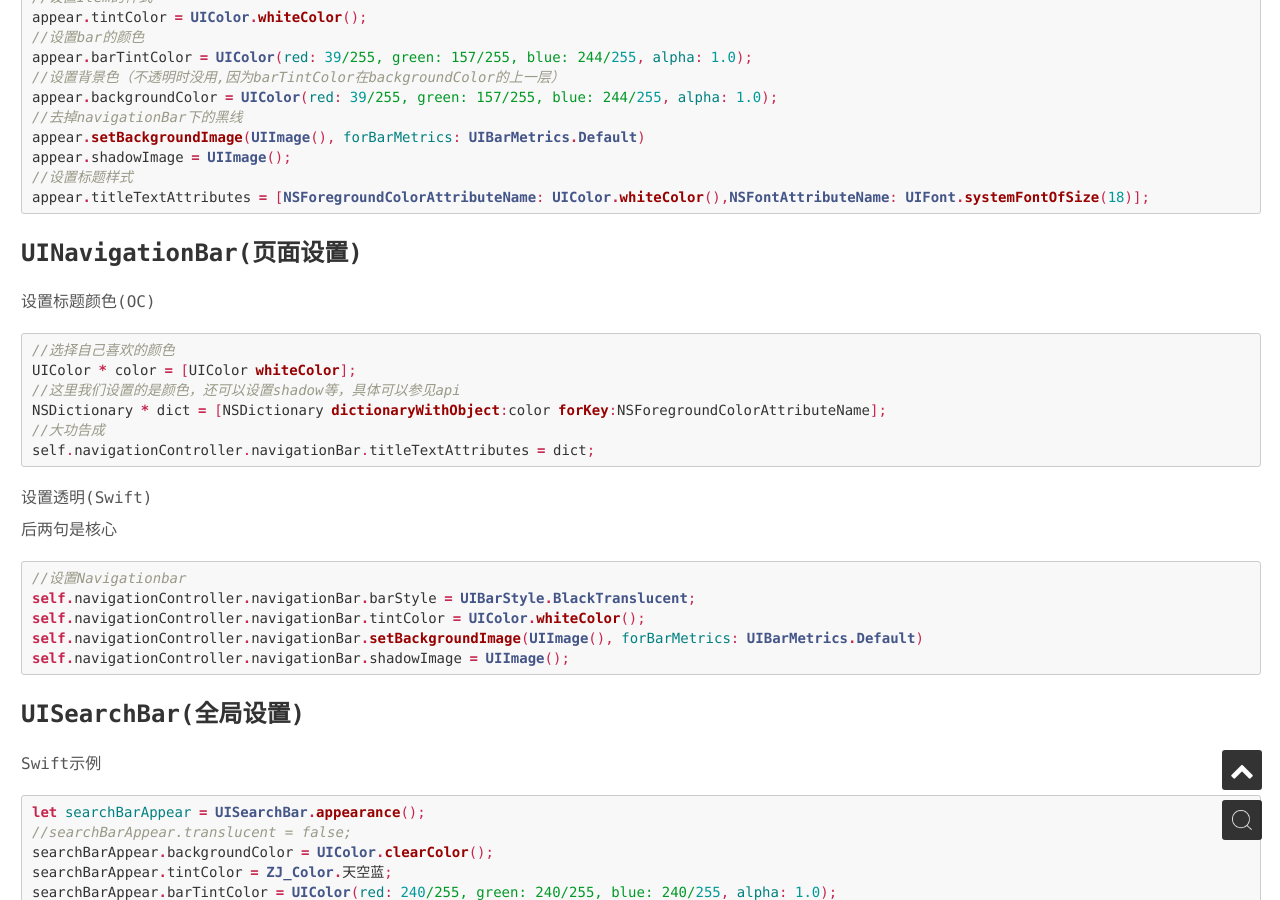
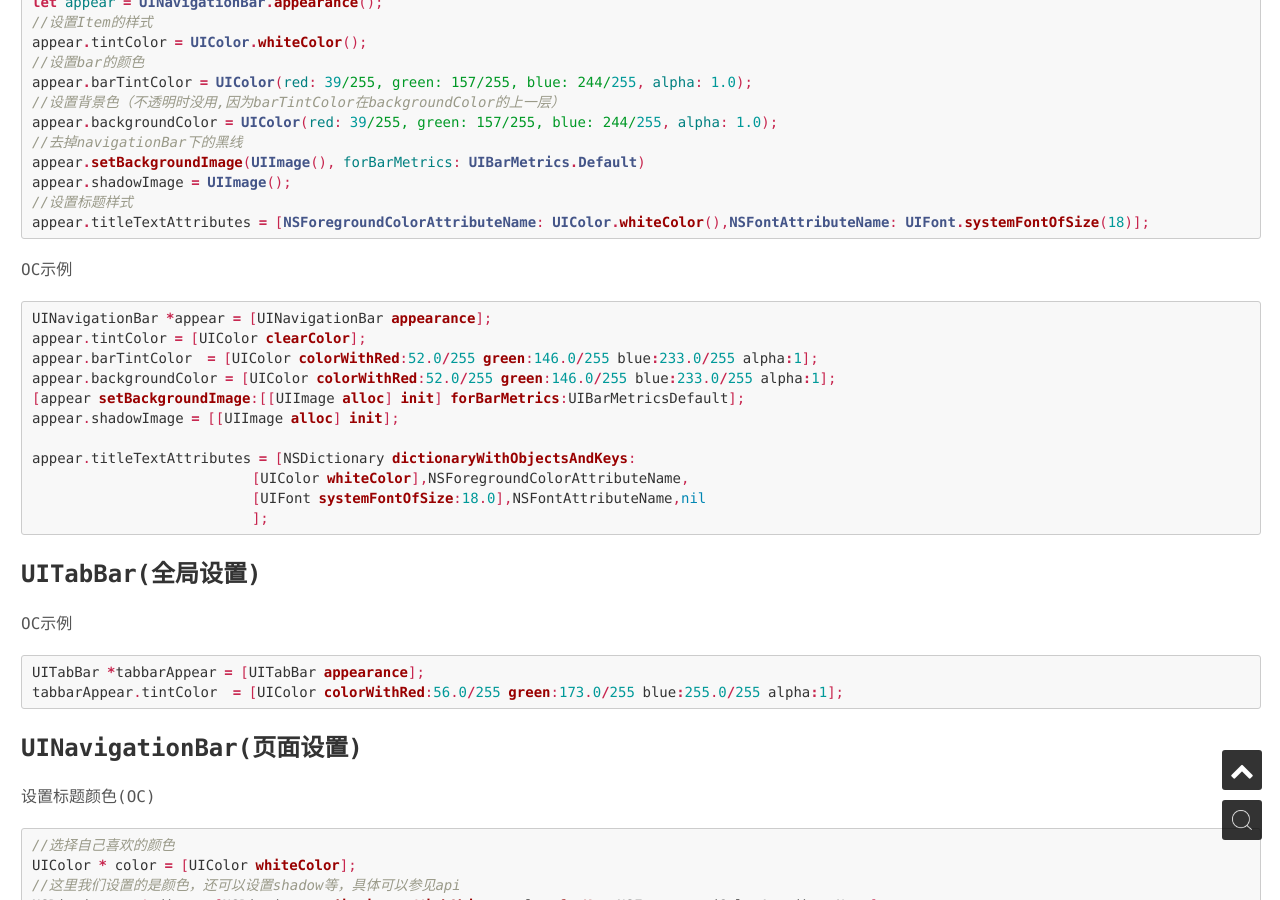
Before and after one commit to psvmc/myblog_jekyll, a Jekyll site: the page built from _posts/2015-11-30-ios-view.md, in a window 1280 px wide and 900 px high, scrolled down 1770 px. Built offline with Jekyll 4.4.1, drawn with Linux system fonts in a browser that asks for light colours; nearby versions of some CDN libraries.

Commit message:
文章更新

````diff
--- a/_posts/2015-11-30-ios-view.md
+++ b/_posts/2015-11-30-ios-view.md
@@ -76,6 +76,31 @@ appear.shadowImage = UIImage();
 appear.titleTextAttributes = [NSForegroundColorAttributeName: UIColor.whiteColor(),NSFontAttributeName: UIFont.systemFontOfSize(18)];
 ```
 
+OC示例
+
+```objc
+UINavigationBar *appear = [UINavigationBar appearance];
+appear.tintColor = [UIColor clearColor];
+appear.barTintColor  = [UIColor colorWithRed:52.0/255 green:146.0/255 blue:233.0/255 alpha:1];
+appear.backgroundColor = [UIColor colorWithRed:52.0/255 green:146.0/255 blue:233.0/255 alpha:1];
+[appear setBackgroundImage:[[UIImage alloc] init] forBarMetrics:UIBarMetricsDefault];
+appear.shadowImage = [[UIImage alloc] init];
+
+appear.titleTextAttributes = [NSDictionary dictionaryWithObjectsAndKeys:
+                             [UIColor whiteColor],NSForegroundColorAttributeName,
+                             [UIFont systemFontOfSize:18.0],NSFontAttributeName,nil
+                             ];
+```
+
+### UITabBar(全局设置)
+
+OC示例
+
+```objc
+UITabBar *tabbarAppear = [UITabBar appearance];
+tabbarAppear.tintColor  = [UIColor colorWithRed:56.0/255 green:173.0/255 blue:255.0/255 alpha:1];
+```
+
 ### UINavigationBar(页面设置)
 
 设置标题颜色(OC)
````
